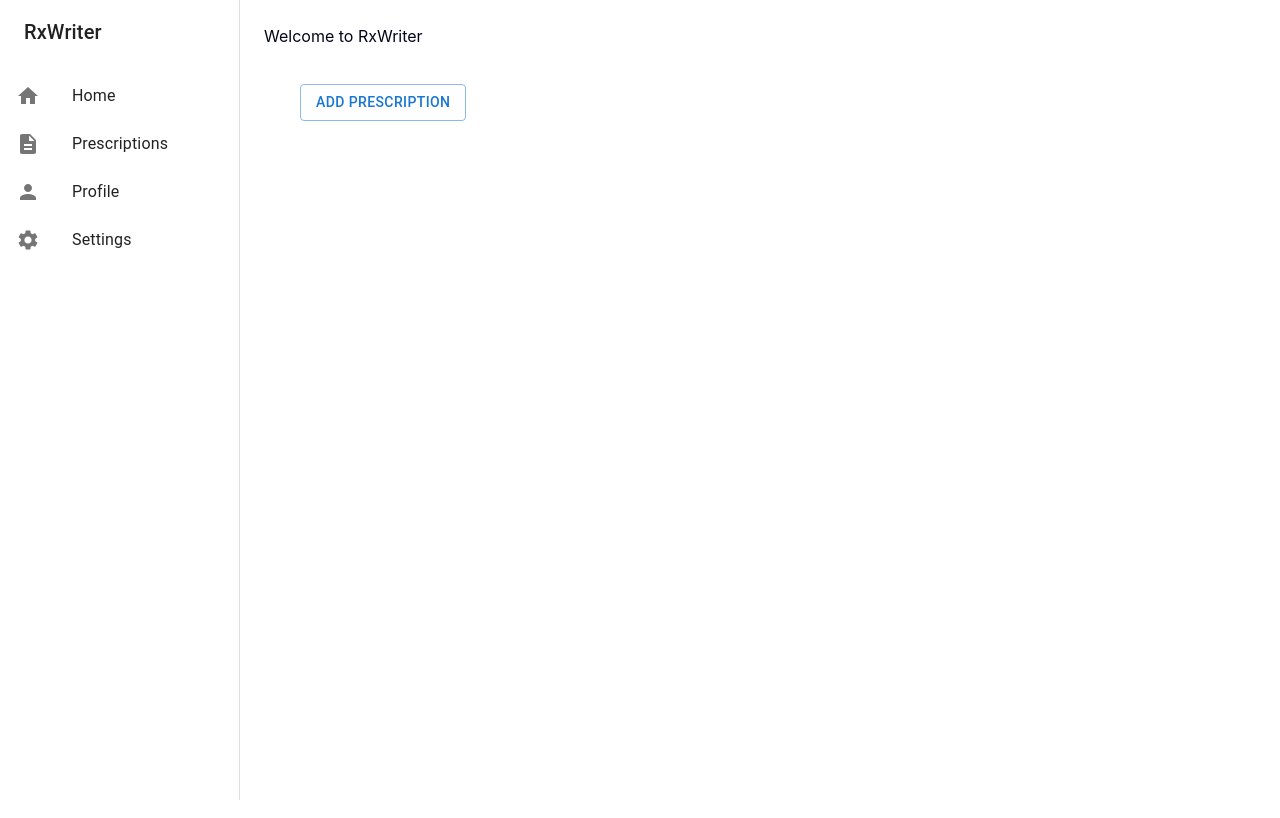
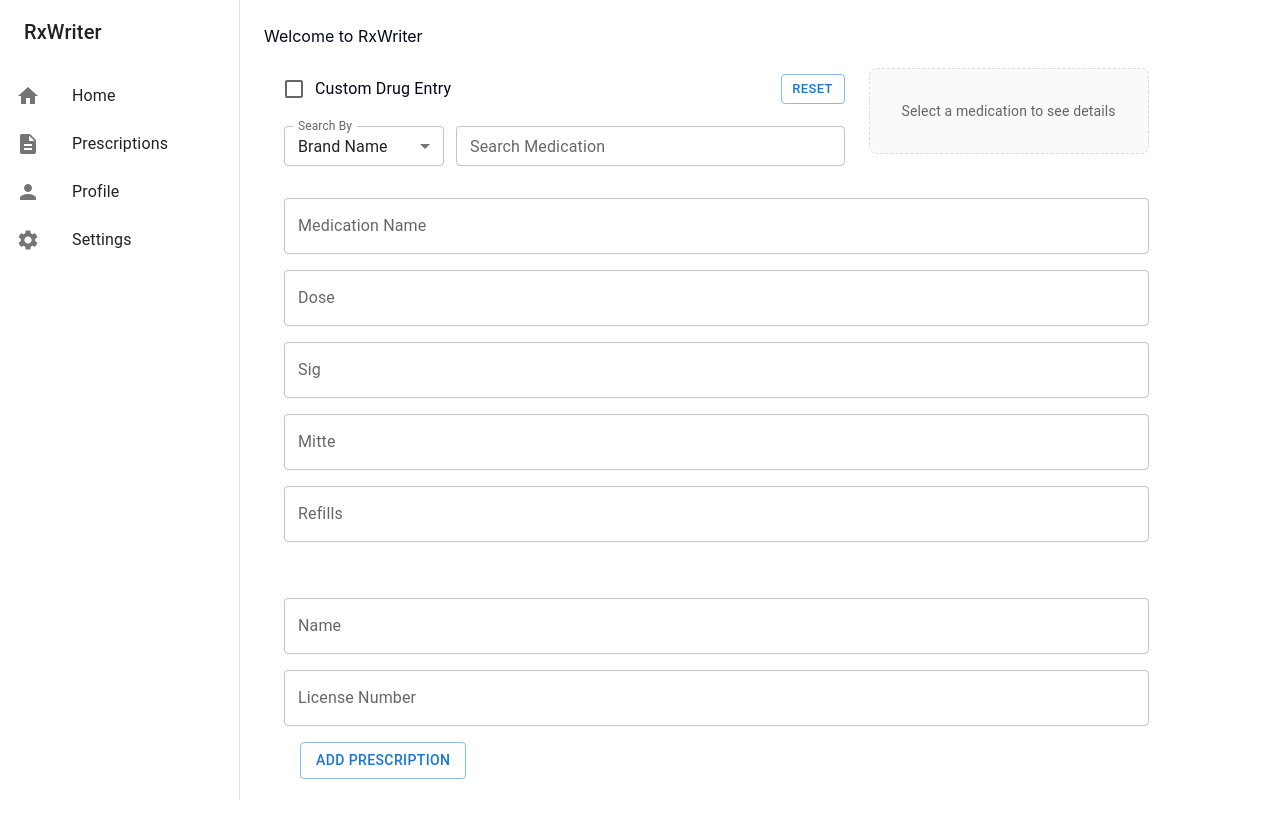
Before and after one commit to pharmadevs-ca/rxwriter, a Next.js app: page / in a window 1280 px wide. Shown: the top 818 px of the page. Built offline with nearby package versions, Linux system fonts and the light colour scheme.

Commit message:
fix merge

```diff
--- a/components/prescription-inputs.tsx
+++ b/components/prescription-inputs.tsx
@@ -29,9 +29,8 @@ export default function PrescriptionInputs({
       dose: medication.strength,
       dosageForm: medication.dosageForm,
     });
-    const handlePrescriptionChange = (
-      e: React.ChangeEvent<HTMLInputElement>,
-    ) => {
+  };
+  const handlePrescriptionChange = (e: React.ChangeEvent<HTMLInputElement>) => {
     setPrescriptionData({
       ...prescriptionData,
       [e.target.id]: e.target.value,
@@ -123,5 +122,4 @@ export default function PrescriptionInputs({
       />
     </div>
   );
-  };
 }
```
Lines whose indentation alone changed are shown as unchanged.
